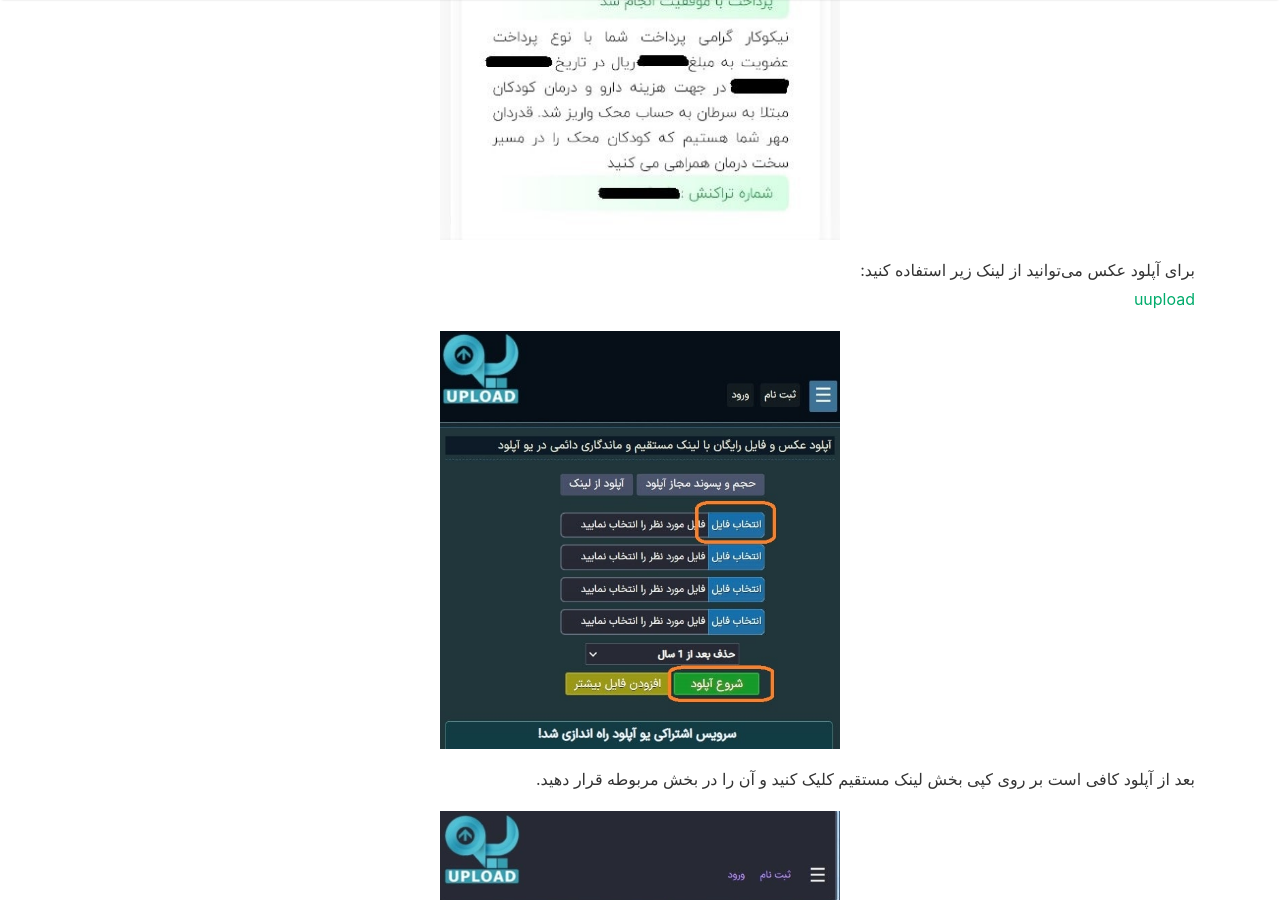
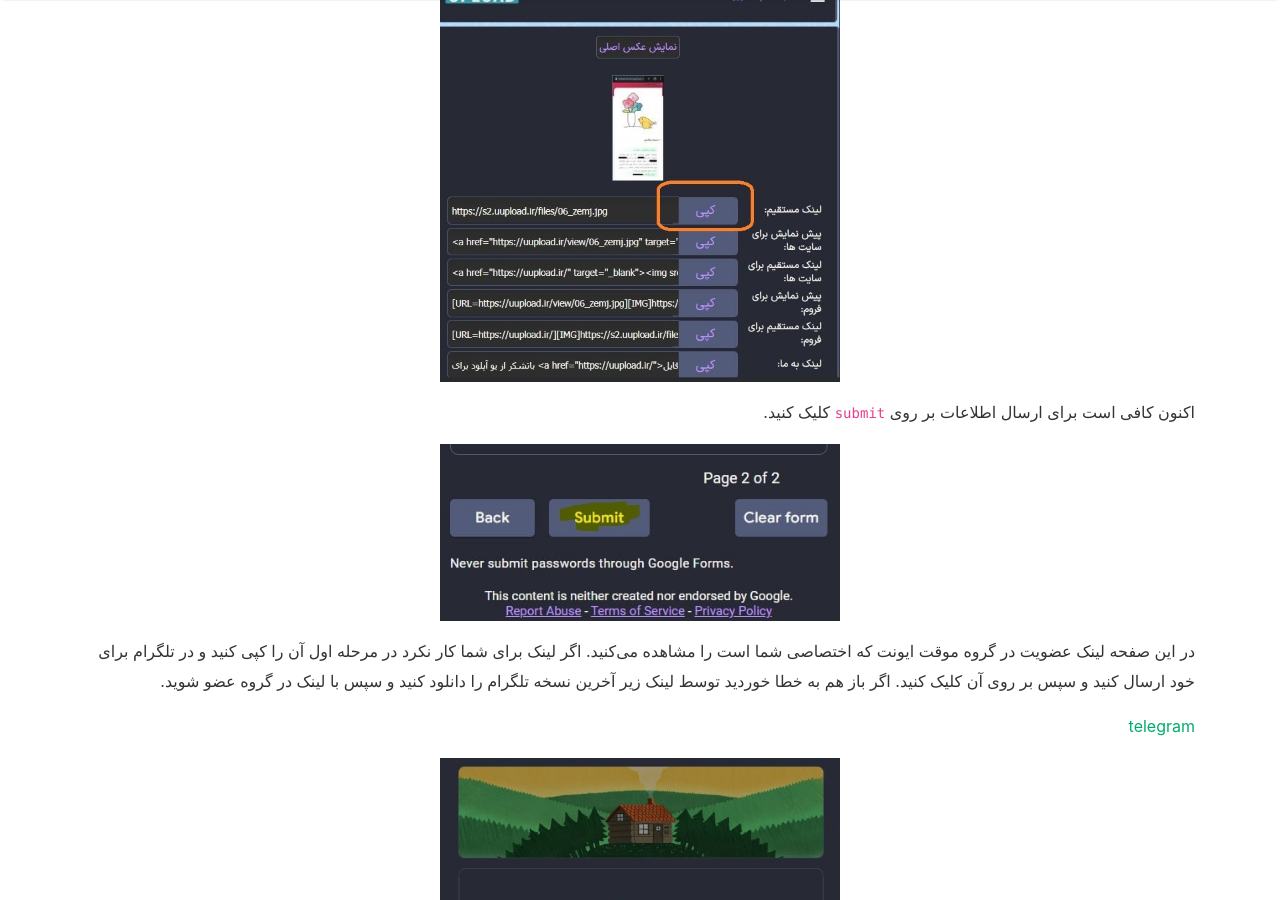
Before and after one commit to MHKarami97/active, a Jekyll site: the page built from _pages/join.md, in a window 1280 px wide and 900 px high, scrolled down 2142 px. Built offline with Jekyll 4.4.1, drawn with Linux system fonts in a browser that asks for light colours; nearby versions of some CDN libraries.

Commit message:
update join

```diff
--- a/_pages/join.md
+++ b/_pages/join.md
@@ -23,12 +23,6 @@
 
 ### عکس واریز
 برای پرداخت هزینه شرکت در ایونت هم کافی است آن را به شماره گفته شده کارت به کارت کنید و سپس عکس از صفحه پرداخت گرفته و آن را در سایت زیر آپلود کنید:
-
-<p align="center">
-  <img src="/assets/img/join/06.jpg" alt="join" width="400" />
-</p>
-
-برای آپلود عکس می‌توانید از لینک زیر استفاده کنید:
 [uupload](https://uupload.ir/)
 
 <p align="center">
```
